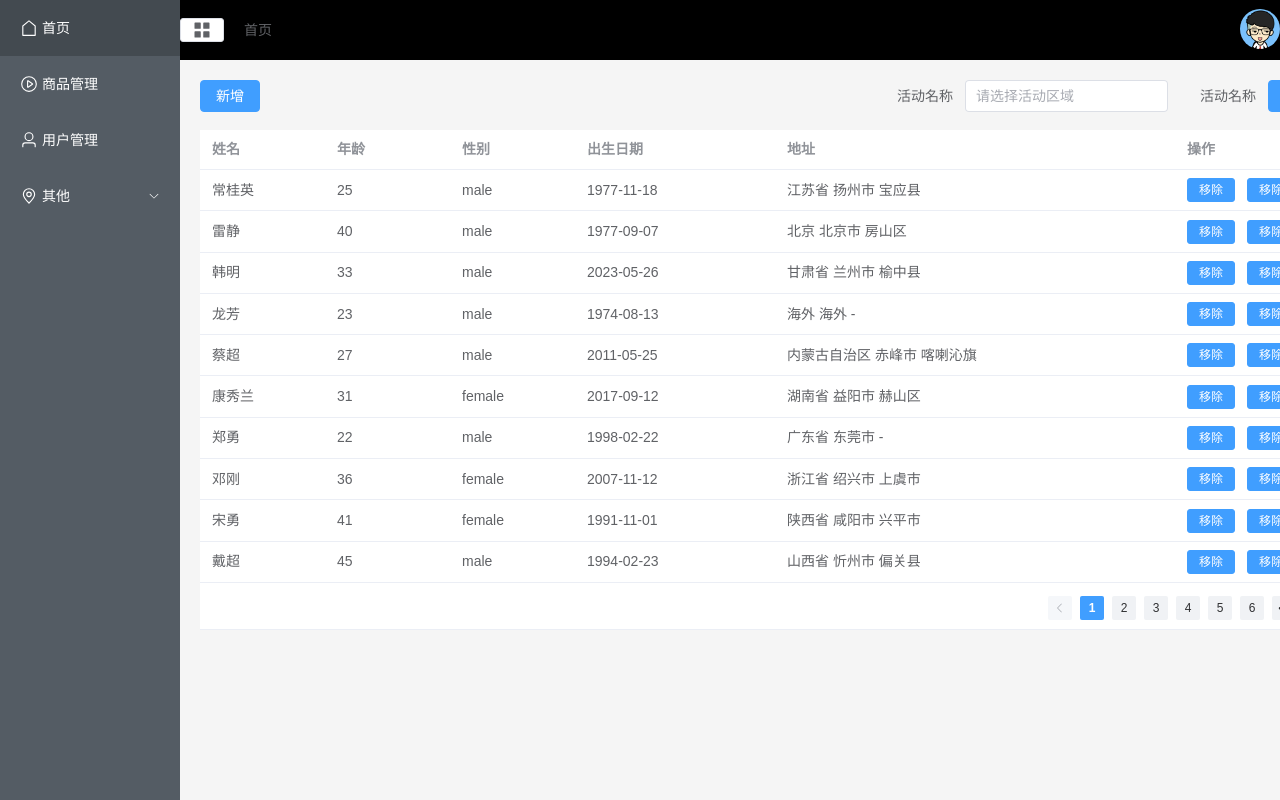
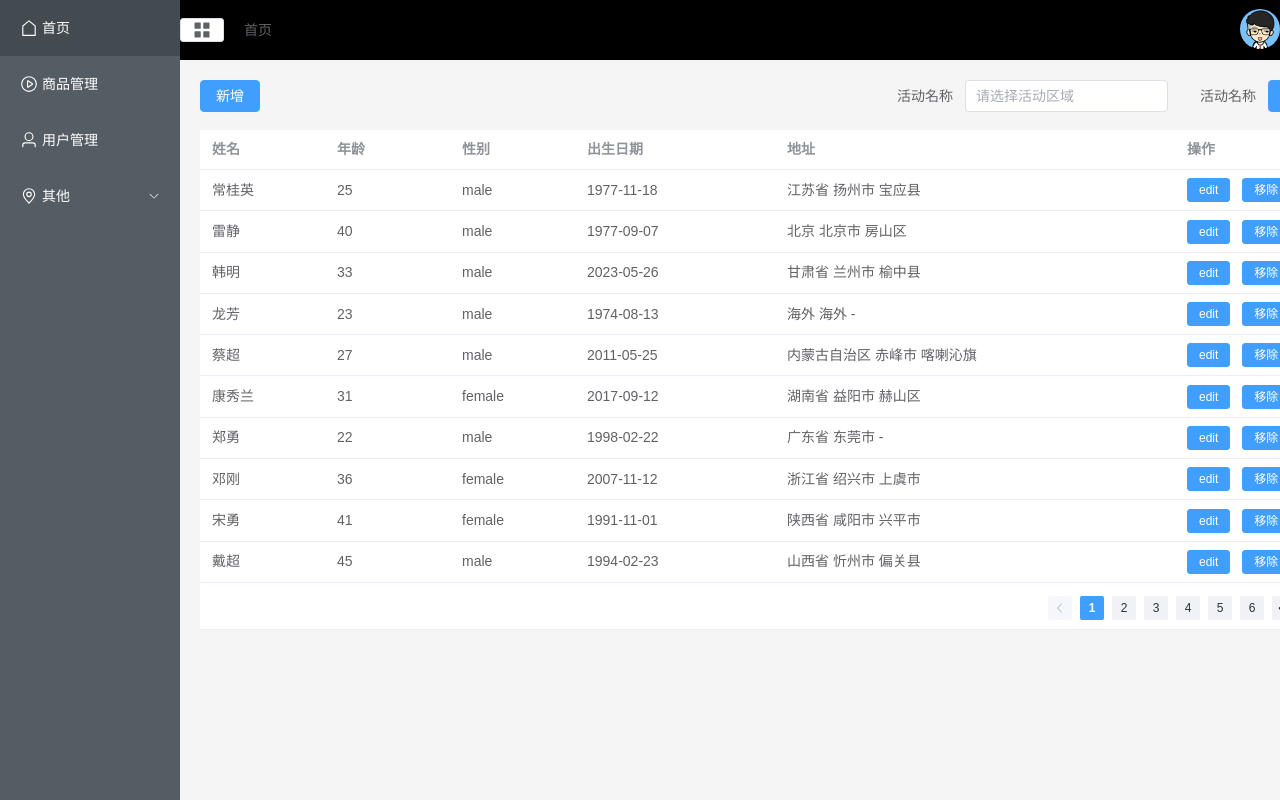
Before and after one commit to lzh12311/FrontEndLearning, a Vue app in the folder vue3通用后台管理/my-app/: page /#/user in a window 1280 px wide. Built offline with nearby package versions, Linux system fonts and the light colour scheme.

Commit message:
delete user

```diff
--- a/vue3通用后台管理/my-app/src/api/api.js
+++ b/vue3通用后台管理/my-app/src/api/api.js
@@ -27,4 +27,19 @@ export default {
             data
         })
     },
+    deleteUser(data) {
+        console.log(data);
+        return request({
+            url: "/user/deleteUser",
+            method: "get",
+            data,
+        });
+    },
+    addUser(data) {
+        return request({
+          url: "/user/addUser",
+          method: "post",
+          data,
+        });
+      },
 };
--- a/vue3通用后台管理/my-app/src/api/mock.js
+++ b/vue3通用后台管理/my-app/src/api/mock.js
@@ -6,3 +6,5 @@ Mock.mock(/api\/home\/getTableData/, "get", homeApi.getTableData);
 Mock.mock(/api\/home\/getCountData/, "get", homeApi.getCountData);
 Mock.mock(/api\/home\/getChartData/, "get", homeApi.getChartData);
 Mock.mock(/api\/home\/getUserData/, "get", userApi.getUserList);
+Mock.mock(/api\/user\/deleteUser/, "get", userApi.deleteUser);
+Mock.mock(/api\/user\/addUser/, "get", userApi.createUser);
--- a/vue3通用后台管理/my-app/src/api/mockData/user.js
+++ b/vue3通用后台管理/my-app/src/api/mockData/user.js
@@ -68,7 +68,7 @@ export default {
      */
     deleteUser: (config) => {
         const { id } = param2Obj(config.url);
-
+        console.log(id)
         if (!id) {
             return {
                 code: -999,
--- a/vue3通用后台管理/my-app/src/views/User.vue
+++ b/vue3通用后台管理/my-app/src/views/User.vue
@@ -1,6 +1,6 @@
 <script setup>
 import * as Vue from "vue";
-import { onMounted } from "vue";
+import { ElMessage, ElMessageBox } from "element-plus";
 
 const tableData = Vue.ref(null);
 
@@ -54,7 +54,25 @@ const handleChange = (page) => {
   getUserList(config);
 };
 
-onMounted(() => {
+const deleteUser = async (data) => {
+  const result = await proxy.$api.deleteUser(data);
+  console.log(result);
+  getUserList(config);
+
+  //   console.log(result);
+  //   ElMessageBox.confirm("你确定要删除吗?").then(async () => {
+  //     const data1 = await proxy.$api.deleteUser({ id: data.id });
+  //     console.log(data1);
+  //     ElMessage({
+  //       showClose: true,
+  //       message: "删除成功",
+  //       type: "success",
+  //     });
+  //     getUserList(config);
+  //   });
+};
+
+Vue.onMounted(() => {
   getUserList(config);
 });
 </script>
@@ -85,9 +103,21 @@ onMounted(() => {
         </el-table-column
         >`
         <el-table-column fixed="right" label="操作" min-width="120">
-          <template #default>
-            <el-button type="primary" size="small"> 移除 </el-button>
-            <el-button type="primary" size="small"> 移除 </el-button>
+          <template #="scope">
+            <el-button
+              type="primary"
+              size="small"
+              @click="deleteUser(scope.row)"
+            >
+              edit
+            </el-button>
+            <el-button
+              type="primary"
+              size="small"
+              @click="deleteUser(scope.row)"
+            >
+              移除
+            </el-button>
           </template>
         </el-table-column>
       </el-table>
```
